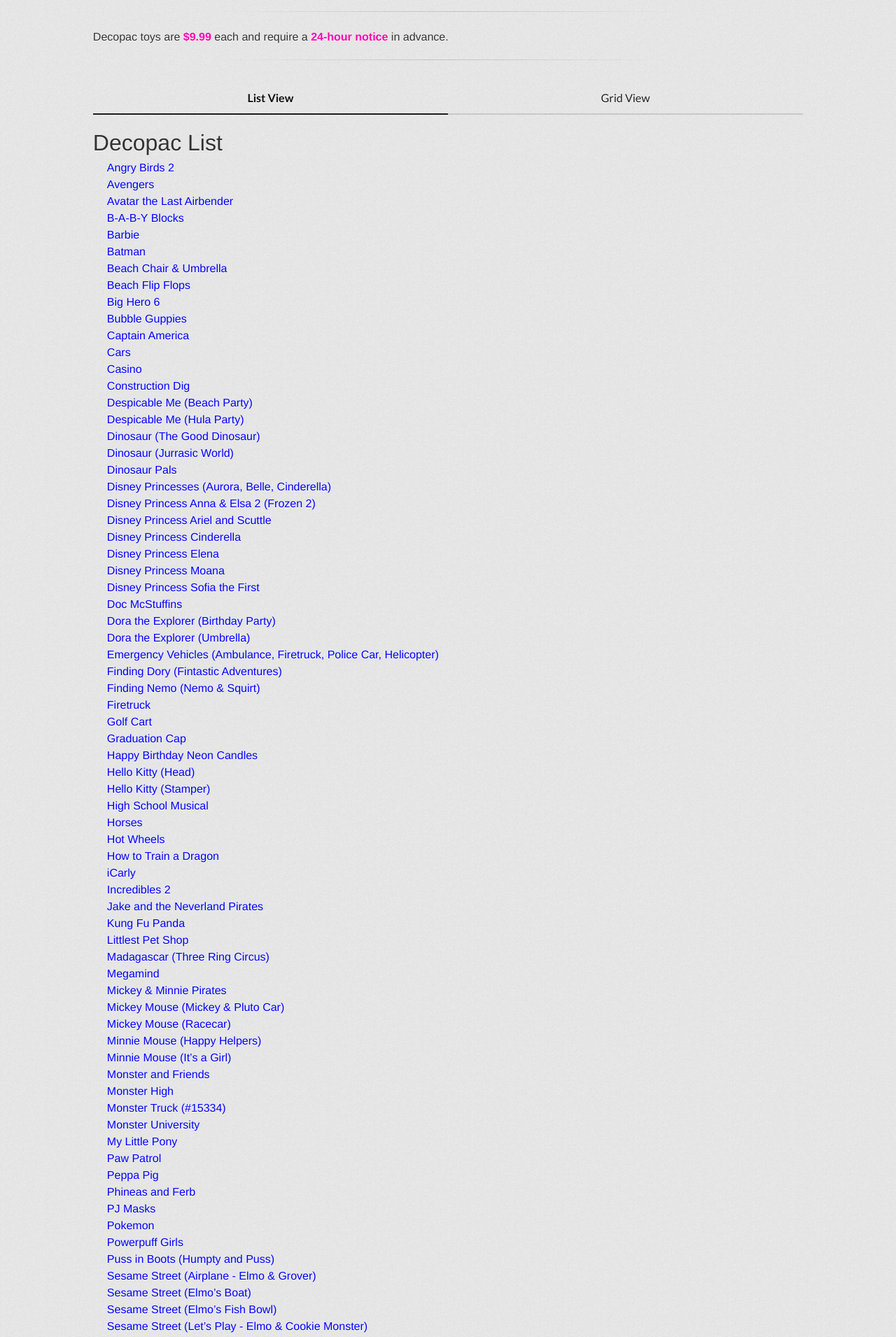
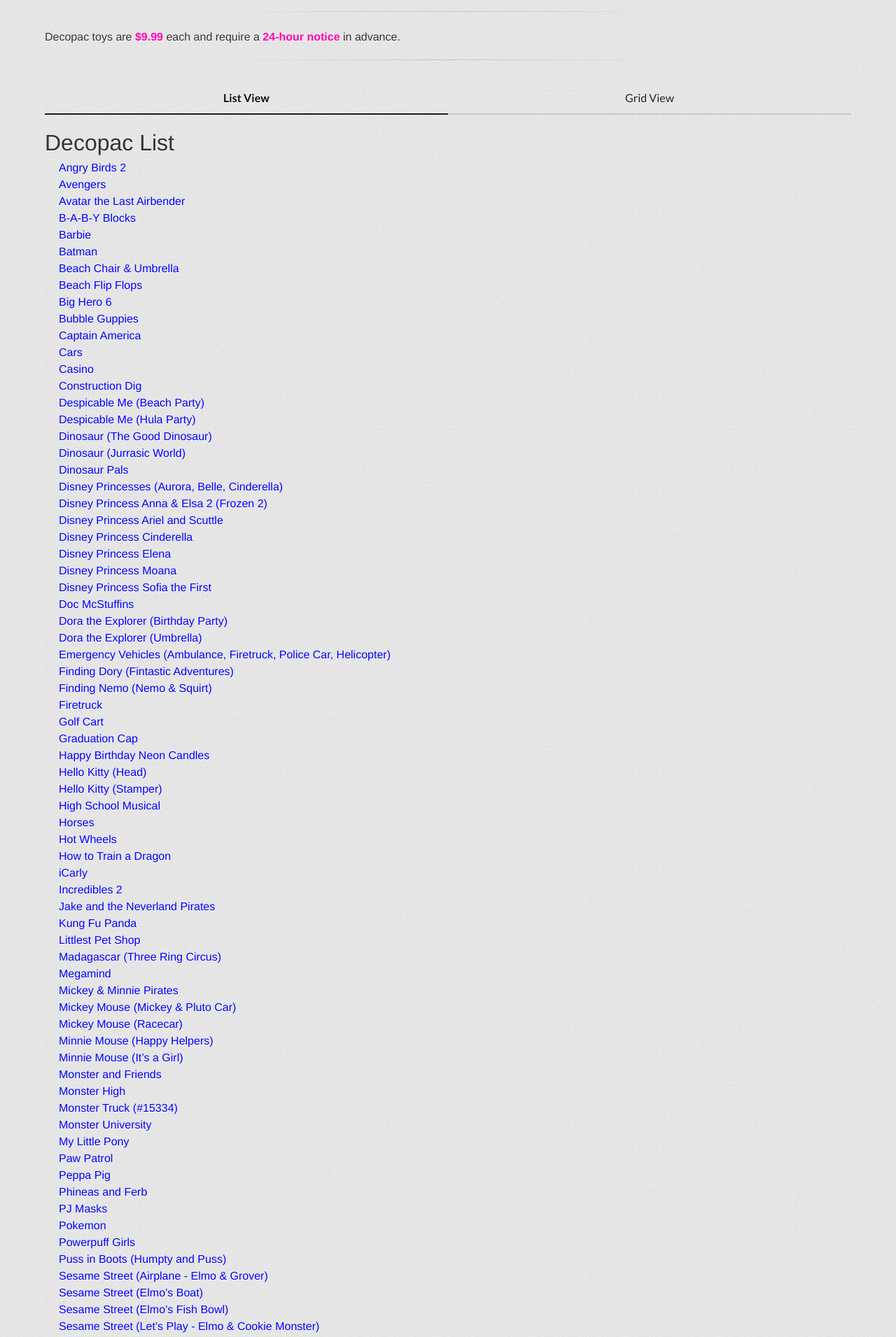
Before and after one commit to baskin-online/decopac, a Jekyll site: the page index.html, which Jekyll copies as it is, in a window 1280 px wide. Shown: the top 1911 px of the page at 70% size. Built offline with Jekyll 4.4.1, drawn with Linux system fonts in a browser that asks for light colours; nearby versions of some CDN libraries; some web fonts are replaced.

Commit message:
Adjusted padding

```diff
--- a/grid.html
+++ b/grid.html
@@ -9,8 +9,8 @@
   <link rel="stylesheet" href="stylesheet.css">
 </head>
 <body>
-  <div class="ui container">
-    <div class="inner">
+  <div>
+    <div style="padding: 2%">
       <section id="main_content">
         <hr>
         <p>Decopac toys are <span class="pink">$9.99</span> each and require a
--- a/index.html
+++ b/index.html
@@ -9,7 +9,7 @@
   <link rel="stylesheet" href="stylesheet.css">
 </head>
 <body>
-  <div class="ui container">
+  <div>
     <div class="inner">
       <section id="main_content">
         <hr>
```
